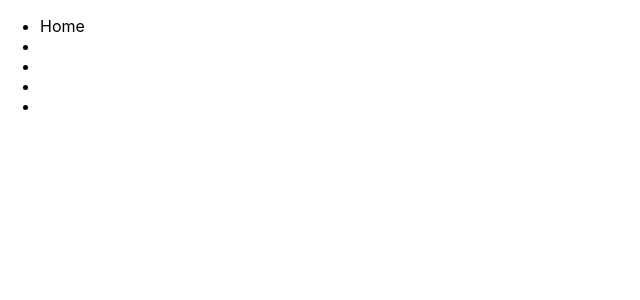
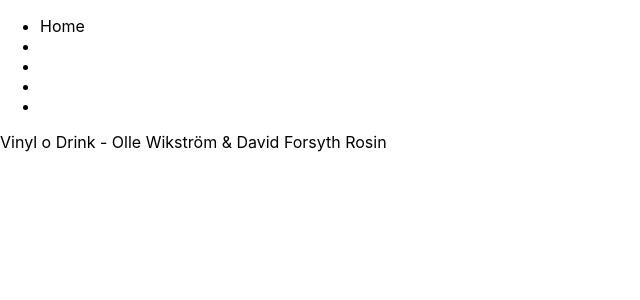
Before and after one commit to oljeoraklet/vinylodrink, a React (Create React App) app: page / in a window 1280 px wide. Shown: the top 300 px of the page, without its empty margins (0-640 px from the left). Built offline with nearby package versions, Linux system fonts and the light colour scheme.

Commit message:
maybe workie?

```diff
--- a/src/components/footer.js
+++ b/src/components/footer.js
@@ -1,10 +1,11 @@
 import React from 'react'
 
 function Footer() {
-  return
-  ;<div className="footer">
-    <h3>© Vinyl o drink - Olle Wikström & David Forsyth Rosin</h3>
-  </div>
+  return (
+    <div className="footer">
+      Vinyl o Drink - Olle Wikström & David Forsyth Rosin
+    </div>
+  )
 }
 
 export default Footer
--- a/src/components/nav.js
+++ b/src/components/nav.js
@@ -1,4 +1,4 @@
-import React from "react";
+import React from 'react'
 
 function Navbar() {
   return (
@@ -13,7 +13,7 @@ function Navbar() {
         </ul>
       </nav>
     </div>
-	);
+  )
 }
 
-export default Navbar;
+export default Navbar
```
Lines whose indentation alone changed are shown as unchanged.
